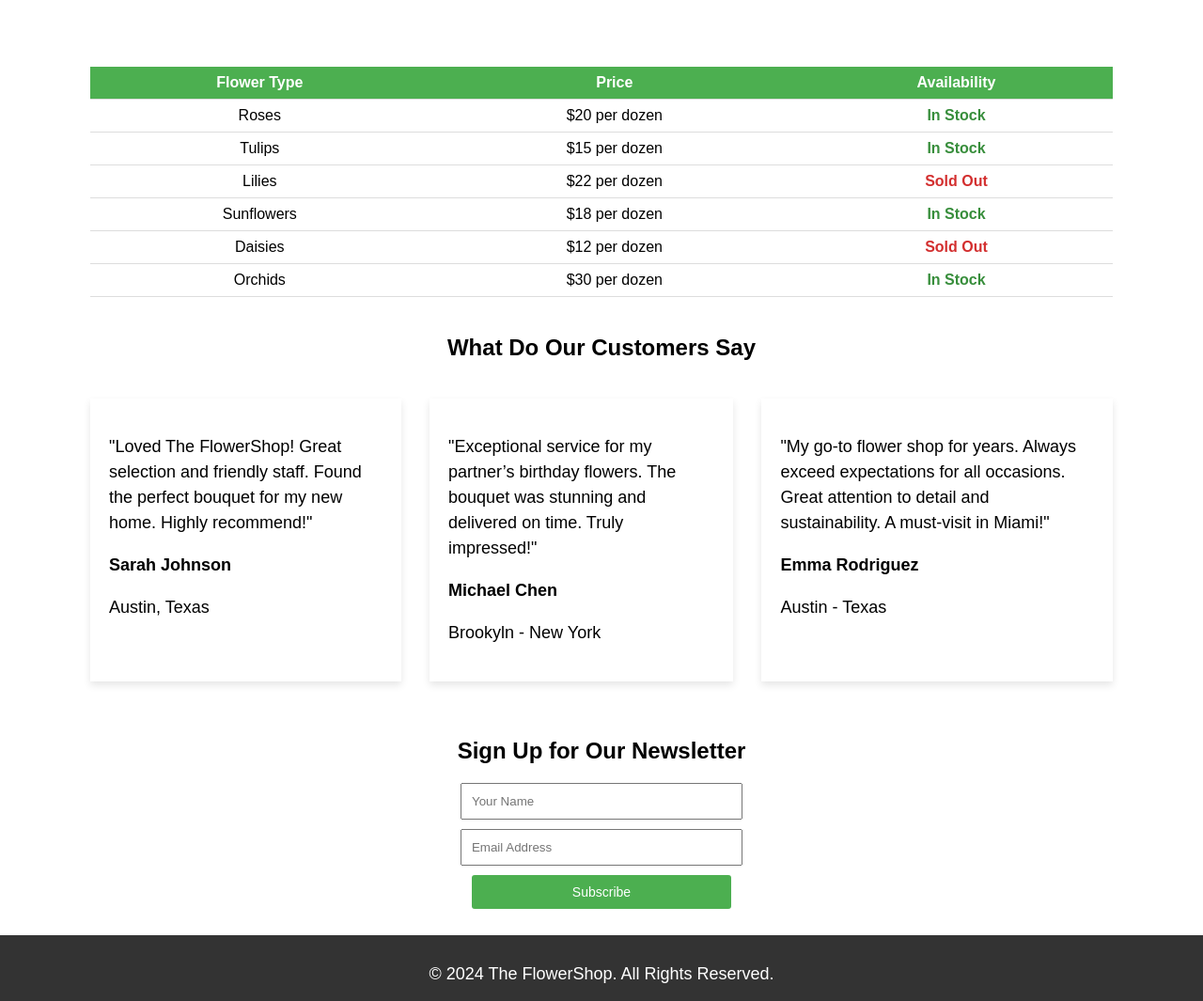
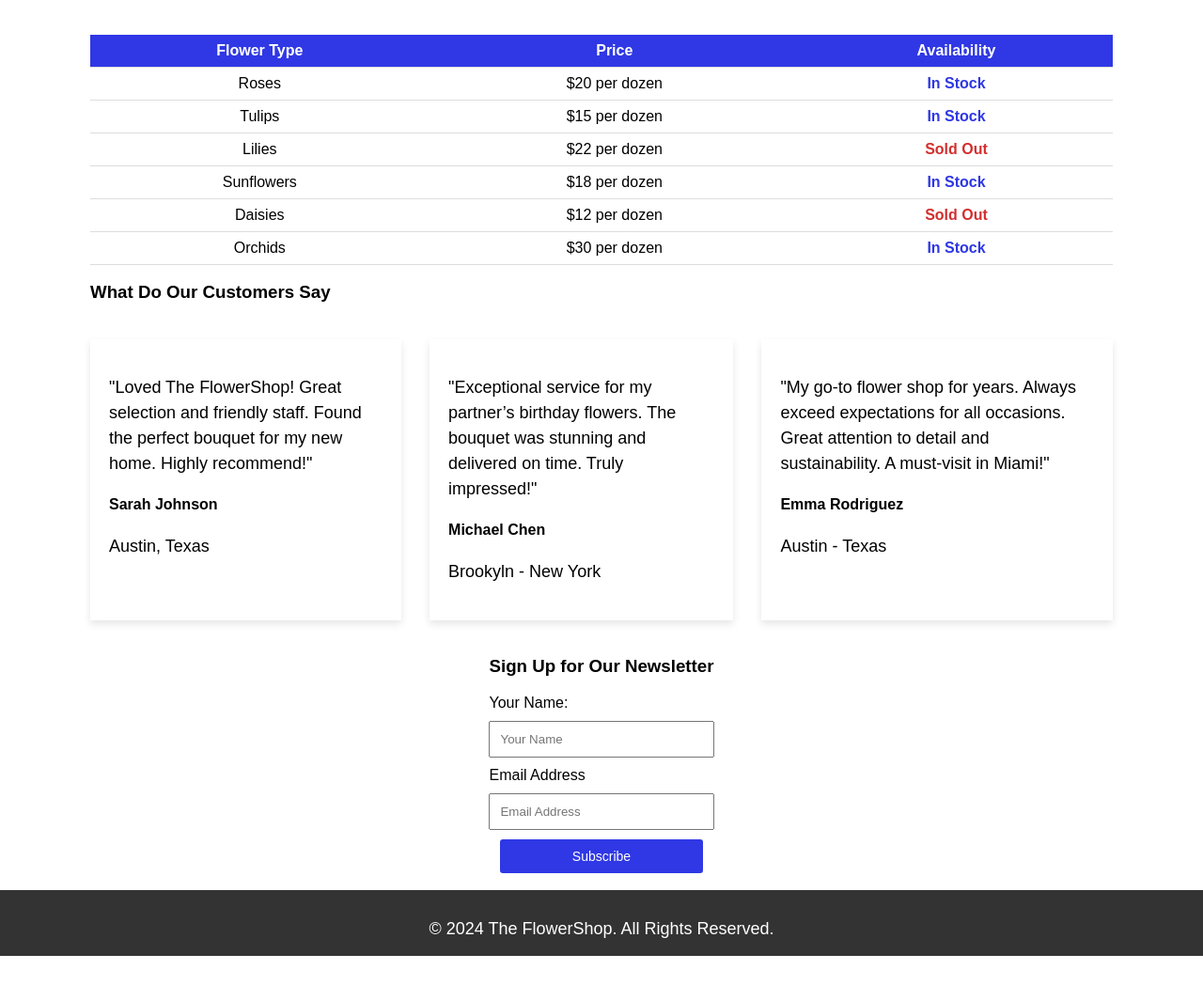
Before and after one commit to LinkedInLearning/accessible-layout-for-the-web-4488047, a plain HTML site: page index.html in a window 1280 px wide. Shown: the part 1016-2081 px from the top of the page at 94% size. After the commit the page ends 2033 px from the top, so only its background shows below. Drawn offline with Linux system fonts and the light colour scheme.

Commit message:
add solution code

```diff
--- a/index.html
+++ b/index.html
@@ -9,23 +9,23 @@
 </head>
 
 <body>
-  <div class="navbar">
+  <section class="navbar">
     <h1>The FlowerShop</h1>
-    <button class="hamburger-menu">
+    <button class="hamburger-menu" aria-label="Open Navigation Menu">
       ☰
     </button>
-    <div class="navbar-links">
+    <nav class="navbar-links">
       <a href="#">Home</a>
       <a href="#">Our Flowers</a>
       <a href="#">Special Offers</a>
       <a href="#">Order Flowers</a>
-    </div>
-  </div>
+    </nav>
+  </section>
 
-  <div class="container">
-    <div class="hero-section">
-      <div class="flower-story">
-        <h3>The FlowerShop</h3>
+  <section class="container">
+    <section class="hero-section">
+      <article class="flower-story">
+        <h2>The FlowerShop</h2>
         <p>In the heart of a small town, there was a garden known by few, filled with the most exquisite flowers one
           could
           ever see. Among these, a particular flower stood out—not for its color or shape, but for its ability to bloom
@@ -37,17 +37,18 @@
           and strength. The Winter Bloom inspired the opening of The FlowerShop, a place dedicated to sharing the beauty
           and
           resilience of flowers with the world.</p>
-        <button>Send Flowers</button>
-      </div>
+        <button arial-label="Send flowers online">Send Flowers</button>
+      </article>
 
-      <div class="featured-flowers">
-        <img src="./assets/featured-flowers.jpeg" width="600">
+      <aside class="featured-flowers">
+        <img src="./assets/featured-flowers.jpeg" width="600"
+          alt="Hand-picked selection of beautiful flowers for every occasion">
         <p>Discover our hand-picked selection of beautiful flowers for every occasion.</p>
-      </div>
-    </div>
+      </aside>
+    </section>
 
-    <div class="florist-service">
-      <h4>Flower Service at TheFlowerShop</h4>
+    <section class="florist-service">
+      <h2>Flower Service at TheFlowerShop</h2>
       <p>
         Experience the utmost convenience of our flower delivery service, making it simpler than ever to send love and
         affection
@@ -67,15 +68,19 @@
 
         Complete your flower gift with a Nijntje stuffed animal or a delicious box of chocolates.
       </p>
-    </div>
+    </section>
 
-    <div class="price-list">
+    <section class="price-list">
       <table>
+        <thead>
           <tr>
-          <th>Flower Type</th>
-          <th>Price</th>
-          <th>Availability</th>
+            <th scope="col">Flower Type</th>
+            <th scope="col">Price</th>
+            <th scope="col">Availability</th>
           </tr>
+        </thead>
+        <tbody>
+
           <tr>
             <td>Roses</td>
             <td>$20 per dozen</td>
@@ -106,49 +111,52 @@
             <td>$30 per dozen</td>
             <td class="stock-status in-stock">In Stock</td>
           </tr>
+        </tbody>
       </table>
-    </div>
+    </section>
 
-    <div class="customer-feedback">
-      <h2>What Do Our Customers Say</h2>
-      <div class="feedback-carousel">
-        <div class="feedback">
+    <section class="customer-feedback">
+      <h3>What Do Our Customers Say</h3>
+      <section class="feedback-carousel">
+        <article class="feedback">
           <p>"Loved The FlowerShop! Great selection and friendly staff. Found the perfect bouquet for my new home.
             Highly recommend!"</p>
-          <p class="customer-name">Sarah Johnson</p>
+          <h4 class="customer-name">Sarah Johnson</h4>
           <p class="location">Austin, Texas</p>
-        </div>
+        </article>
 
-        <div class="feedback">
+        <article class="feedback">
           <p>"Exceptional service for my partner’s birthday flowers. The bouquet was stunning and delivered on time.
             Truly impressed!"</p>
-          <p class="customer-name">Michael Chen</p>
+          <h4 class="customer-name">Michael Chen</h4>
           <p class="location">Brookyln - New York</p>
-        </div>
+        </article>
 
-        <div class="feedback">
+        <article class="feedback">
           <p>"My go-to flower shop for years. Always exceed expectations for all occasions. Great attention to detail
             and
             sustainability. A must-visit in Miami!"</p>
-          <p class="customer-name">Emma Rodriguez</p>
+          <h4 class="customer-name">Emma Rodriguez</h4>
           <p class="location">Austin - Texas</p>
-        </div>
-      </div>
-    </div>
+        </article>
+      </section>
+    </section>
 
-    <div class="newsletter-signup">
-      <h2>Sign Up for Our Newsletter</h2>
+    <section class="newsletter-signup">
+      <h3>Sign Up for Our Newsletter</h3>
       <form>
-        <input type="text" placeholder="Your Name">
-        <input type="email" placeholder="Email Address">
+        <label for="name">Your Name:</label>
+        <input type="text" id="name" placeholder="Your Name">
+        <label for="email">Email Address</label>
+        <input type="email" id="email" placeholder="Email Address">
         <button type="submit">Subscribe</button>
       </form>
-    </div>
-  </div>
+    </section>
+  </section>
 
-  <div class="footer">
+  <footer>
     <p>&copy 2024 The FlowerShop. All Rights Reserved.</p>
-  </div>
+  </footer>
 </body>
 <script>
   document.addEventListener('DOMContentLoaded', function () {
--- a/style.css
+++ b/style.css
@@ -6,7 +6,7 @@ body {
 }
 
 .navbar {
-  background-color: #4CAF50;
+  background-color: #2F38E4;
   overflow: hidden;
   display: flex;
   align-items: center;
@@ -72,7 +72,7 @@ p {
 }
 
 button {
-  background-color: #4CAF50;
+  background-color: #2F38E4;
   color: white;
   border: none;
   padding: 10px 20px;
@@ -111,7 +111,7 @@ td {
 }
 
 th {
-  background-color: #4CAF50;
+  background-color: #2F38E4;
   color: white;
 }
 
@@ -124,7 +124,7 @@ tr:hover {
 }
 
 .in-stock {
-  color: #388E3C;
+  color: #2F38E4;
   font-weight: bold;
 }
 
@@ -159,7 +159,7 @@ blockquote {
   font-weight: bold;
 }
 
-.footer {
+footer {
   background-color: #333;
   color: white;
   padding: 10px 20px;
```
Lines whose indentation alone changed are shown as unchanged.
